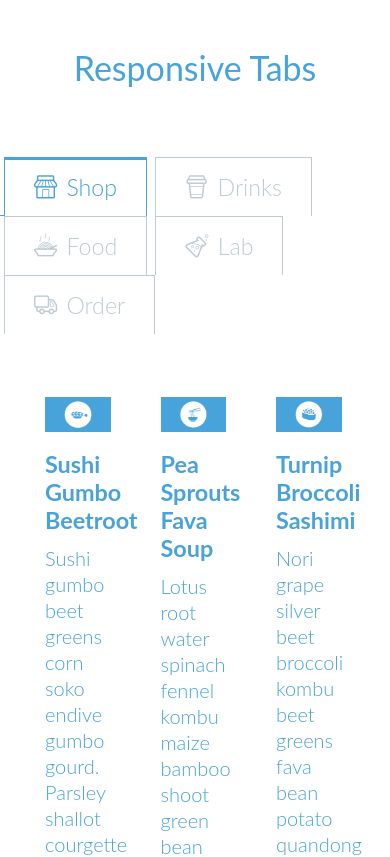
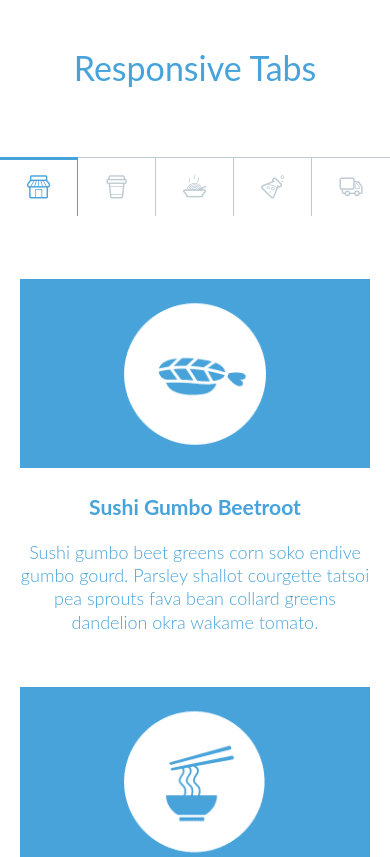
Before and after one commit to vasanthk/Responsive-Tabs, a plain HTML site: page index.html in a window 390 px wide. Shown: the top 857 px of the page. Drawn offline with Linux system fonts and the light colour scheme.

Commit message:
Added media queries for Tab responsiveness

```diff
--- a/css/component.css
+++ b/css/component.css
@@ -168,3 +168,82 @@ tabs nav li.tab-current:after {
   margin: 0;
   line-height: 1.3;
 }
+
+/* Media queries */
+@media screen and (max-width: 52.375em) {
+  .tabs nav a span {
+    display: none;
+  }
+
+  .tabs nav a:before {
+    margin-right: 0;
+  }
+
+  .mediabox {
+    float: none;
+    width: auto;
+    padding: 0 0 35px 0;
+    font-size: 90%;
+  }
+
+  .mediabox img {
+    float: left;
+    margin: 0 25px 10px 0;
+    max-width: 40%;
+  }
+
+  .mediabox h3 {
+    margin-top: 0;
+  }
+
+  .mediabox p {
+    margin-left: 40%;
+    margin-left: calc(40% + 25px);
+  }
+
+  .mediabox:before,
+  .mediabox:after {
+    content: '';
+    display: table;
+  }
+
+  .mediabox:after {
+    clear: both;
+  }
+}
+
+@media screen and (max-width: 32em) {
+  .tabs nav ul,
+  .tabs nav ul li a {
+    width: 100%;
+    padding: 0;
+  }
+
+  .tabs nav ul li {
+    width: 20%;
+    width: calc(20% + 1px);
+    margin: 0 0 0 -1px;
+  }
+
+  .tabs nav ul li:last-child {
+    border-right: none;
+  }
+
+  .mediabox {
+    text-align: center;
+  }
+
+  .mediabox img {
+    float: none;
+    margin: 0 auto;
+    max-width: 100%;
+  }
+
+  .mediabox h3 {
+    margin: 1.25em 0 1em;
+  }
+
+  .mediabox p {
+    margin: 0;
+  }
+}
```
